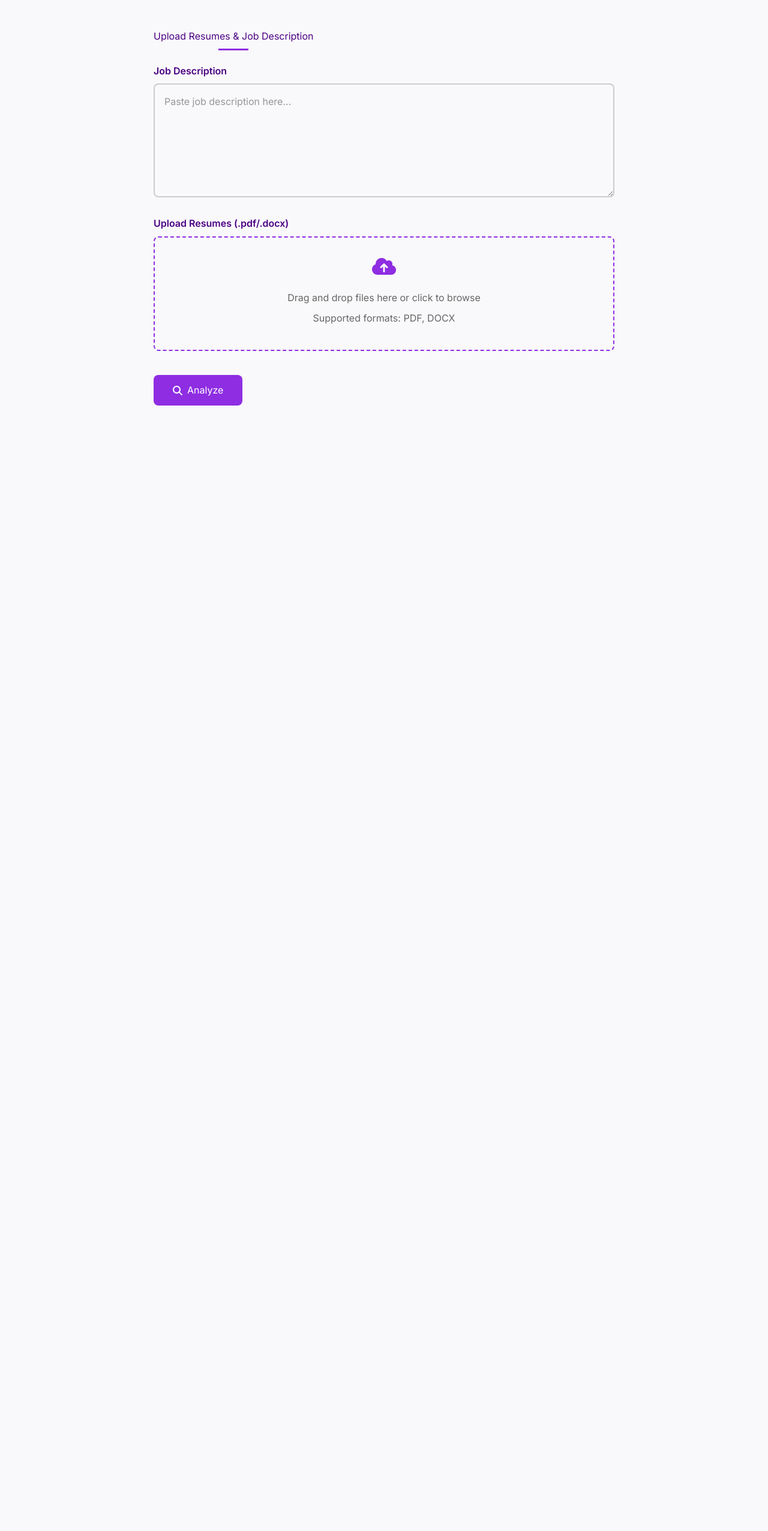
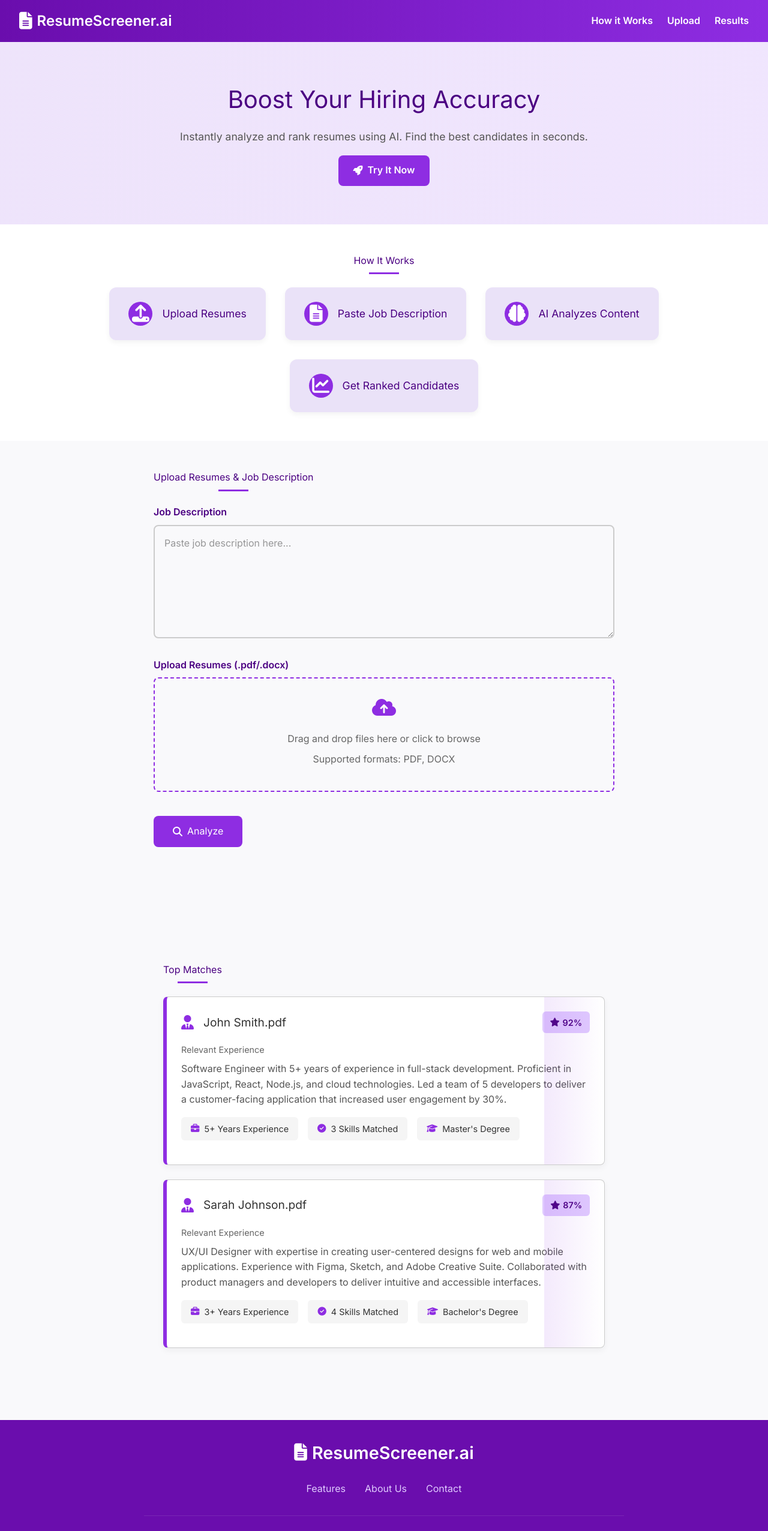
Before and after one commit to Sonikaelangovan/resume-screener-app, a Next.js app: page / in a window 1280 px wide. Shown: the top 2552 px of the page at 60% size. Before the commit the page ends 820 px from the top, so only its background shows below. Built offline with nearby package versions, Linux system fonts and the light colour scheme.

Commit message:
Update index.js

```diff
--- a/src/pages/index.js
+++ b/src/pages/index.js
@@ -125,8 +125,52 @@ export default function Home() {
         <link rel="stylesheet" href="https://fonts.googleapis.com/css2?family=Inter:wght@400;600&display=swap" />
         <link rel="stylesheet" href="https://cdnjs.cloudflare.com/ajax/libs/font-awesome/6.4.0/css/all.min.css" />
       </Head>
+          <nav className="navbar">
+        <div className="logo">
+          <i className="fas fa-file-alt"></i>
+          ResumeScreener.ai
+        </div>
+        <ul className="nav-links">
+          <li><a href="#how-it-works">How it Works</a></li>
+          <li><a href="#upload">Upload</a></li>
+          <li><a href="#results">Results</a></li>
+        </ul>
+      </nav>
 
-      {/* Omitted other sections for brevity */}
+      <section className="hero">
+        <div className="overlay"></div>
+        <div className="hero-content">
+          <center>
+            <h1>Boost Your Hiring Accuracy</h1>
+            <p>Instantly analyze and rank resumes using AI. Find the best candidates in seconds.</p>
+            <a href="#upload" className="btn-primary pulse">
+              <i className="fas fa-rocket"></i> Try It Now
+            </a>
+          </center>
+        </div>
+      </section>
+
+      <section id="how-it-works" className="info-section">
+        <h2>How It Works</h2>
+        <div className="info-cards">
+          <div className="card">
+            <i className="fas fa-upload"></i>
+            <span>Upload Resumes</span>
+          </div>
+          <div className="card">
+            <i className="fas fa-file-alt"></i>
+            <span>Paste Job Description</span>
+          </div>
+          <div className="card">
+            <i className="fas fa-brain"></i>
+            <span>AI Analyzes Content</span>
+          </div>
+          <div className="card">
+            <i className="fas fa-chart-line"></i>
+            <span>Get Ranked Candidates</span>
+          </div>
+        </div>
+      </section>
 
       <section id="upload" className="upload-section">
         <div className="container fade-in">
@@ -168,6 +212,95 @@ export default function Home() {
       <section id="results" className="results-section container">
         {/* JS will populate results here */}
       </section>
+                    <section id="results" className="results-section container">
+        {/* Sample results - JS will replace these */}
+        <h2>Top Matches</h2>
+
+        <div className="result-card">
+          <div className="result-header">
+            <div className="result-title">
+              <i className="fas fa-user-tie"></i>
+              <h3>John Smith.pdf</h3>
+            </div>
+            <div className="match-score">
+              <i className="fas fa-star"></i>
+              92%
+            </div>
+          </div>
+          <div className="result-content">
+            <h4>Relevant Experience</h4>
+            <p>
+              Software Engineer with 5+ years of experience in full-stack development. Proficient in JavaScript, React,
+              Node.js, and cloud technologies. Led a team of 5 developers to deliver a customer-facing application that
+              increased user engagement by 30%.
+            </p>
+            <div className="result-metrics">
+              <div className="metric">
+                <i className="fas fa-briefcase"></i>
+                <span>5+ Years Experience</span>
+              </div>
+              <div className="metric">
+                <i className="fas fa-check-circle"></i>
+                <span>3 Skills Matched</span>
+              </div>
+              <div className="metric">
+                <i className="fas fa-graduation-cap"></i>
+                <span>Master&apos;s Degree</span>
+              </div>
+            </div>
+          </div>
+        </div>
+
+        <div className="result-card">
+          <div className="result-header">
+            <div className="result-title">
+              <i className="fas fa-user-tie"></i>
+              <h3>Sarah Johnson.pdf</h3>
+            </div>
+            <div className="match-score">
+              <i className="fas fa-star"></i>
+              87%
+            </div>
+          </div>
+          <div className="result-content">
+            <h4>Relevant Experience</h4>
+            <p>
+              UX/UI Designer with expertise in creating user-centered designs for web and mobile applications.
+              Experience with Figma, Sketch, and Adobe Creative Suite. Collaborated with product managers and developers
+              to deliver intuitive and accessible interfaces.
+            </p>
+            <div className="result-metrics">
+              <div className="metric">
+                <i className="fas fa-briefcase"></i>
+                <span>3+ Years Experience</span>
+              </div>
+              <div className="metric">
+                <i className="fas fa-check-circle"></i>
+                <span>4 Skills Matched</span>
+              </div>
+              <div className="metric">
+                <i className="fas fa-graduation-cap"></i>
+                <span>Bachelor&apos;s Degree</span>
+              </div>
+            </div>
+          </div>
+        </div>
+      </section>
+
+      <footer className="footer">
+        <div className="footer-content">
+          <div className="footer-logo">
+            <i className="fas fa-file-alt"></i>
+            ResumeScreener.ai
+          </div>
+          <div className="footer-links">
+            <a href="#how-it-works">Features</a>
+            <a href="/about">About Us</a>
+            <a href="/contact">Contact</a>
+          </div>
+          <p className="footer-bottom">© 2025 ResumeScreener.ai | Built with ❤️ and AI</p>
+        </div>
+      </footer>
     </>
   );
 }
```
